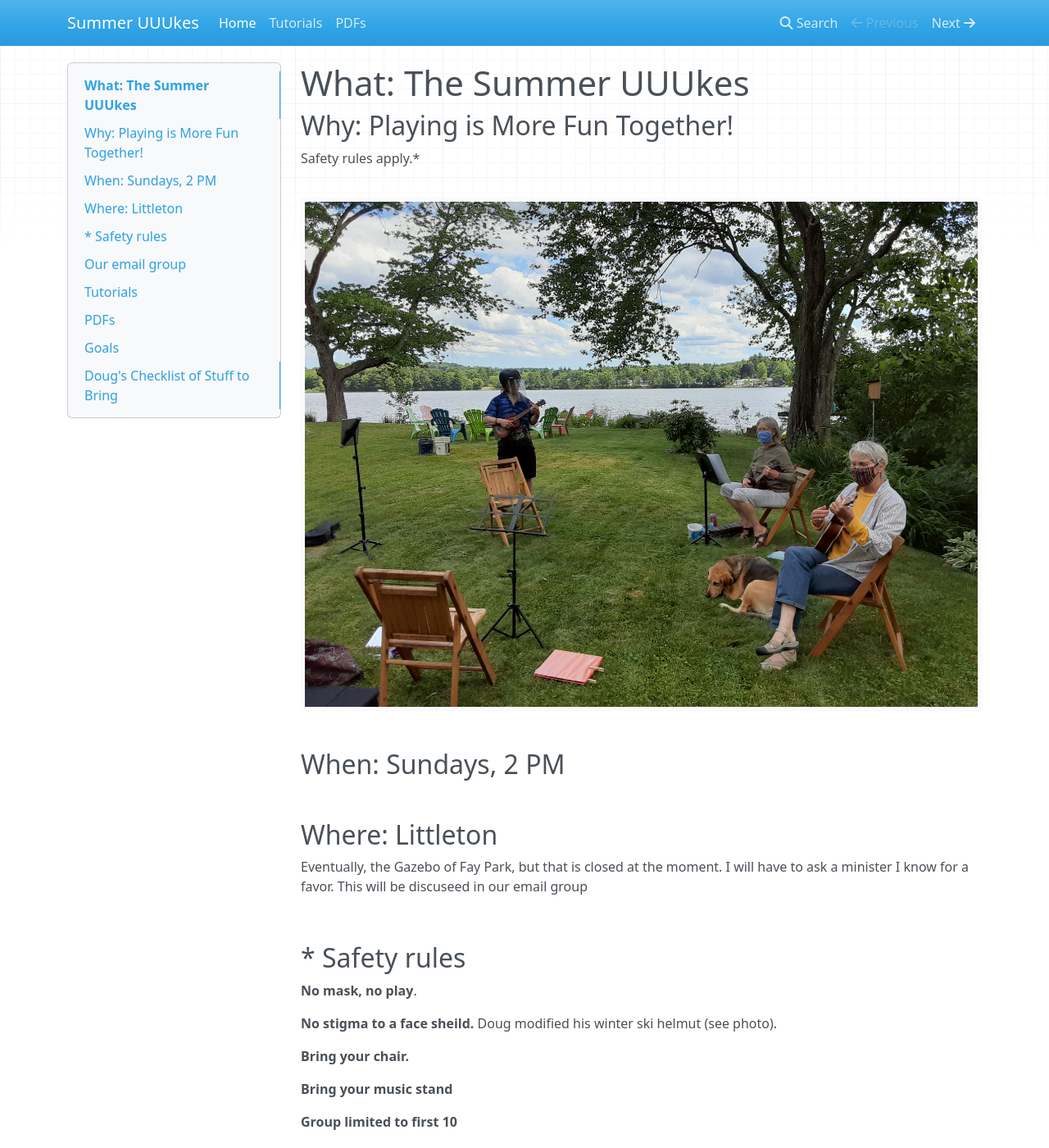
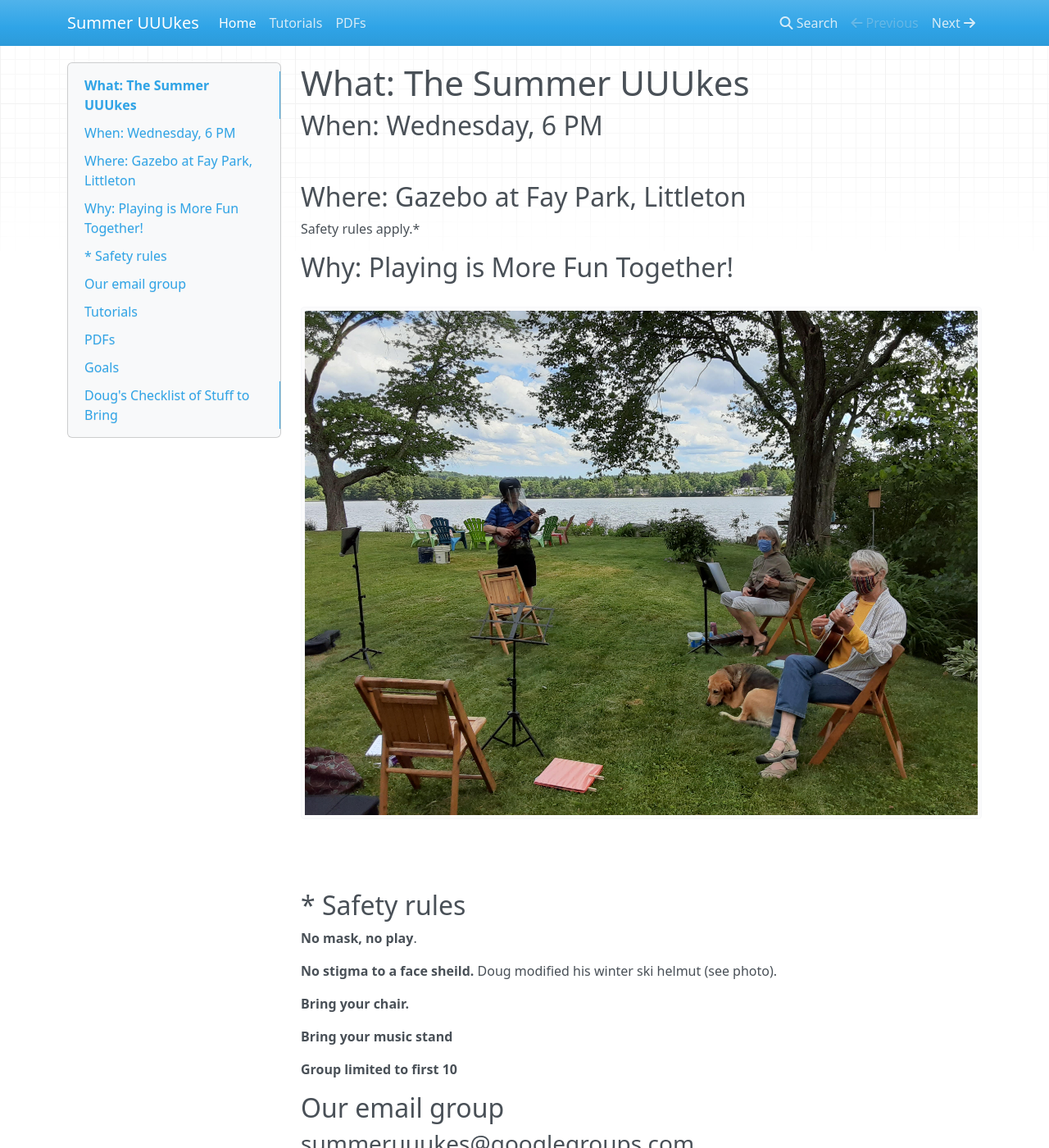
Before and after one commit to dougsweetser/uuukes, an MkDocs documentation site: the page built from docs/index.md, in a window 1280 px wide and 1400 px high. Shown: the whole window at 82% size. Built offline with MkDocs 1.6.1, drawn with Linux system fonts in a browser that asks for light colours; nearby versions of some CDN libraries.

Commit message:
updated.

```diff
--- a/docs/index.md
+++ b/docs/index.md
@@ -1,18 +1,15 @@
 # What: The Summer UUUkes
+
+
+## When: Wednesday, 6 PM
+<br>
+## Where: Gazebo at Fay Park, Littleton
+
+Safety rules apply.\*
 
 ## Why: Playing is More Fun Together!
 
-Safety rules apply.\*
-
 ![](images/uuukes.jpg)
-
-## When: Sundays, 2 PM
-<br>
-## Where: Littleton
-
-Eventually, the Gazebo of Fay Park, but that is closed at the moment. I will
-have to ask a minister I know for a favor. This will be discuseed in our
-email group
 
 <br>
 
@@ -36,6 +33,7 @@ email group
 <br>
 ## [PDFs](pdfs/pdfs.md)
 
+<br>
 
 ## Goals
 
```
Also changed, not shown: docs/tutorials.md (+19 -1 lines).
